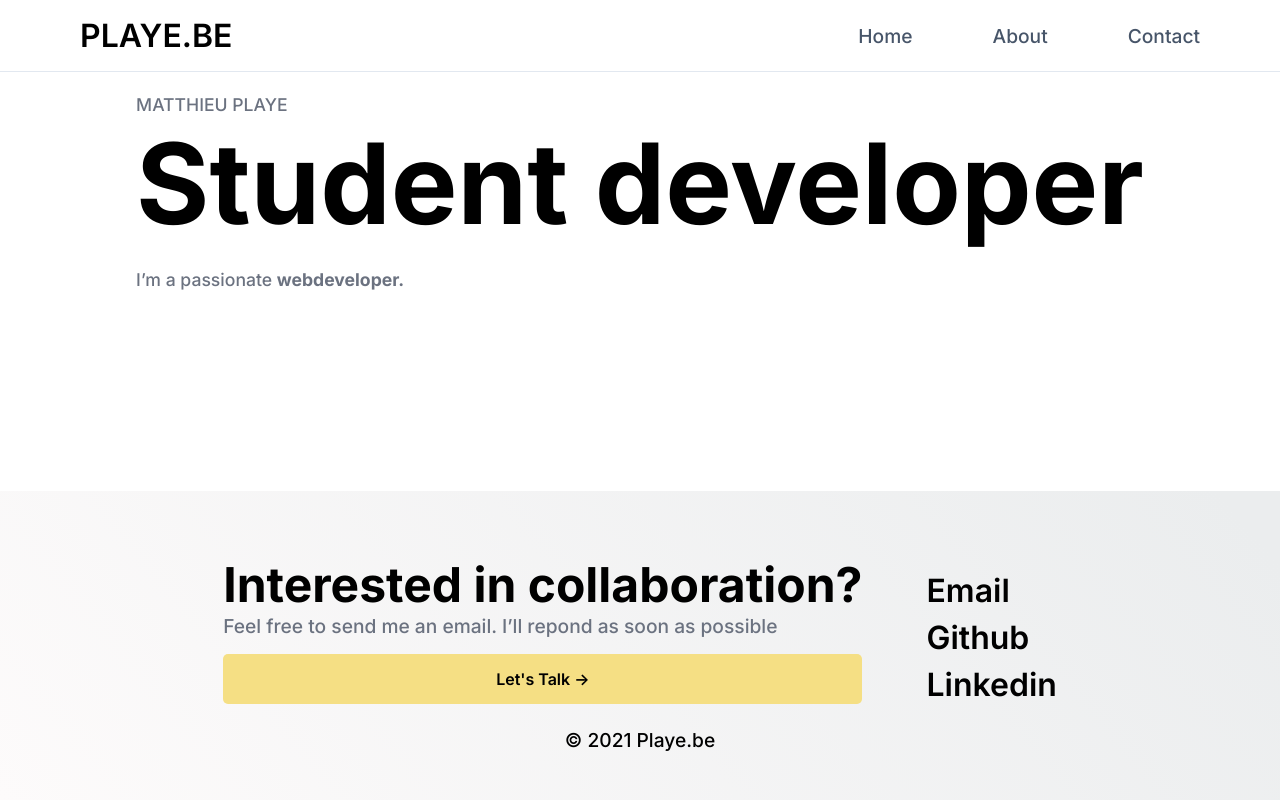
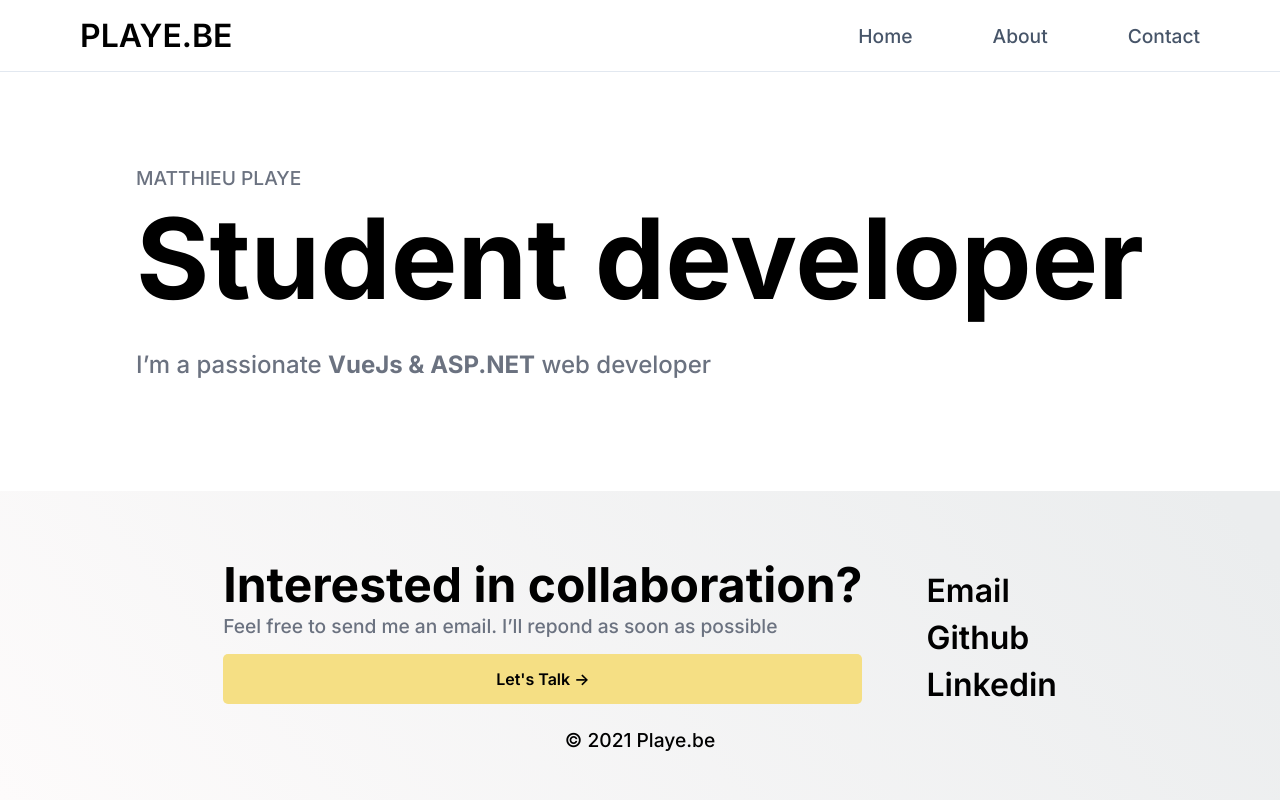
Before and after one commit to PlayeMatthieu/Portfolio, a Nuxt app: page / in a window 1280 px wide. Built offline with nearby package versions, Linux system fonts and the light colour scheme.

Commit message:
update heroComponent

```diff
--- a/assets/scss/components/_hero.scss
+++ b/assets/scss/components/_hero.scss
@@ -5,6 +5,7 @@
   justify-content: center;
   flex-direction: column;
   align-items: flex-start;
+  margin: 5em 0;
 
   .hero-content {
     max-width: 1500px;
@@ -14,7 +15,6 @@
 
   .hero-text {
     .hero-uptitle {
-      font-size: 1.1em;
       color: $grey-text;
       font-weight: 400;
       text-transform: uppercase;
@@ -27,7 +27,6 @@
     }
 
     .hero-subtitle {
-      font-size: 1.1em;
       margin-top: 1em;
       font-weight: 400;
       color: $grey-text;
--- a/components/heroComponent.vue
+++ b/components/heroComponent.vue
@@ -6,7 +6,7 @@
         <h1 class="hero-title">Student developer</h1>
         <span class="underline"></span>
         <h3 class="hero-subtitle">
-          I’m a passionate <span>webdeveloper.</span>
+          I’m a passionate <span>VueJs & ASP.NET</span> web developer
         </h3>
       </div>
     </div>
```
